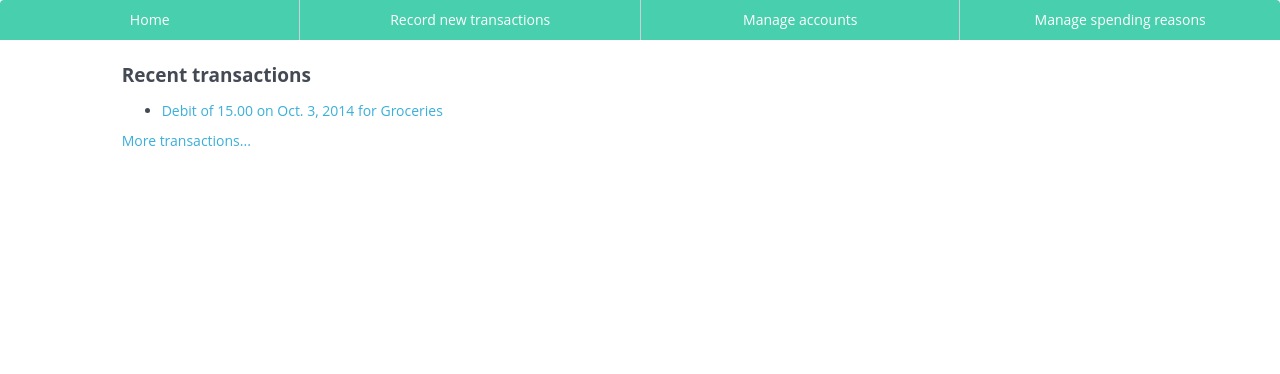
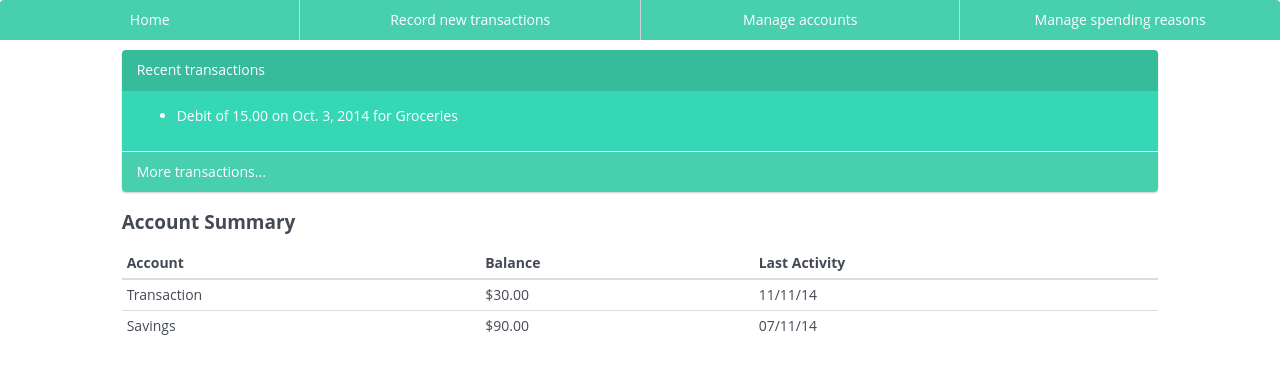
Before and after one commit to ardinor/budget, a Django app: page /budget/ in a window 1280 px wide. Shown: the top 374 px of the page. Run offline with Django 3.2, Linux system fonts and the light colour scheme; data comes from the database, SQL or seed files in the repository; some libraries are stand-ins or nearby versions.

Commit message:
Basic work on the index

```diff
--- a/budget/static/css/budget.css
+++ b/budget/static/css/budget.css
@@ -13,3 +13,20 @@
 .header-row {
     padding-bottom: 10px;
 }
+
+.trans-panel-footer {
+    background-color: #48CFAD;
+}
+
+.trans-panel-footer > a {
+    color: #FFFFFF;
+}
+
+.trans-panel-body {
+    background-color: #36D7B7;
+    color: #FFFFFF;
+}
+
+.trans-panel-body > ul > li > a {
+    color: #FFFFFF;
+}
--- a/budget/templates/budget/index.html
+++ b/budget/templates/budget/index.html
@@ -4,16 +4,43 @@
 
 {% block content %}
 
-<h4>Recent transactions</h4>
 {% if latest_transactions %}
+<div class="panel panel-info">
+    <div class="panel-heading">Recent transactions</div>
+    <div class="panel-body trans-panel-body">
         <ul>
         {% for transaction in latest_transactions %}
             <li><a href="{% url 'budget:transaction_detail' transaction.id %}">{{ transaction.get_type_display }} of {{ transaction.amount }} on {{ transaction.date }} for {{ transaction.reason }}</a></li>
         {% endfor %}
         </ul>
+    </div>
+    <div class="panel-footer trans-panel-footer">
         <a href="{% url 'budget:transaction_list' %}">More transactions...</a>
-{% else %}
-    <p>No transactions yet!</p>
+    </div>
+</div>
 {% endif %}
 
+<h4>Account Summary</h4>
+<table class="table table-condensed table-hover">
+    <thead>
+        <tr>
+            <th>Account</th>
+            <th>Balance</th>
+            <th>Last Activity</th>
+        </tr>
+    </thead>
+    <tbody>
+        <tr>
+            <td>Transaction</td>
+            <td>$30.00</td>
+            <td>11/11/14</td>
+        </tr>
+        <tr>
+            <td>Savings</td>
+            <td>$90.00</td>
+            <td>07/11/14</td>
+        </tr>
+    </tbody>
+</table>
+
 {% endblock %}
```
Lines whose indentation alone changed are shown as unchanged.
